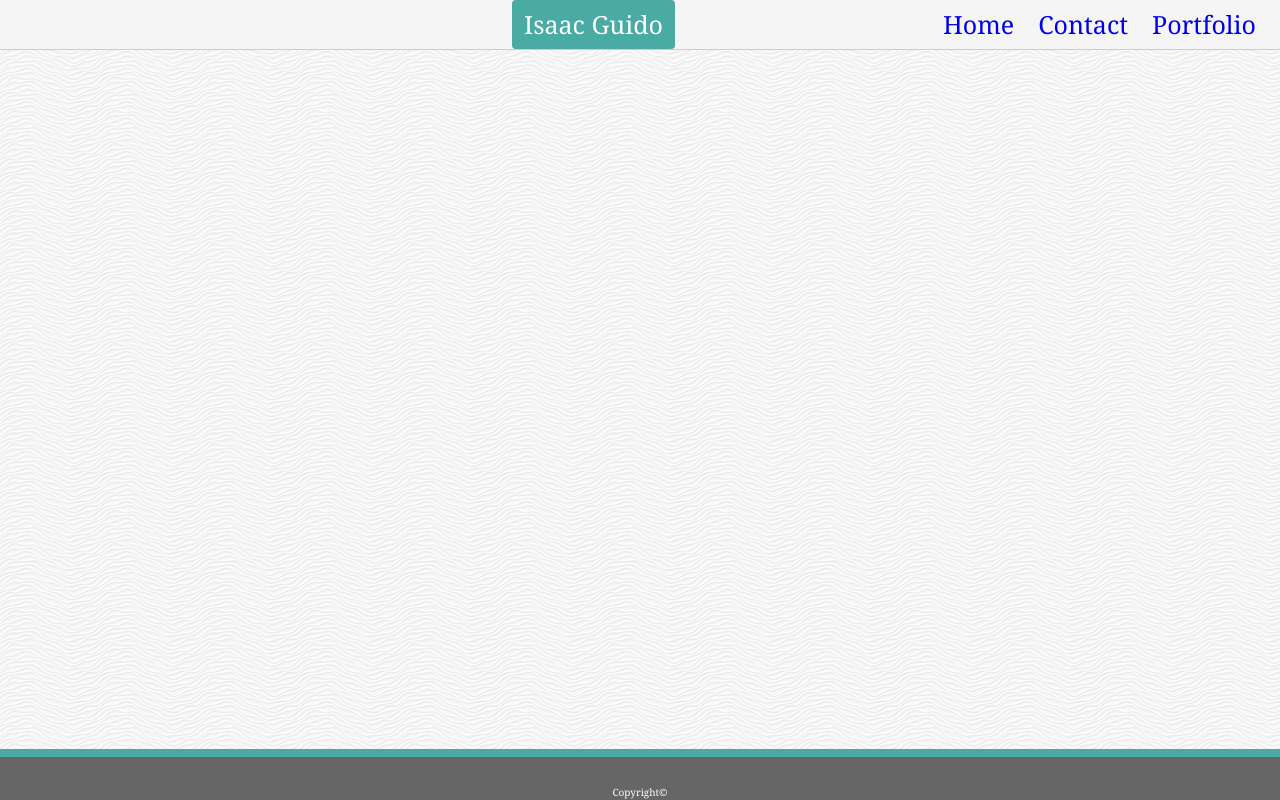
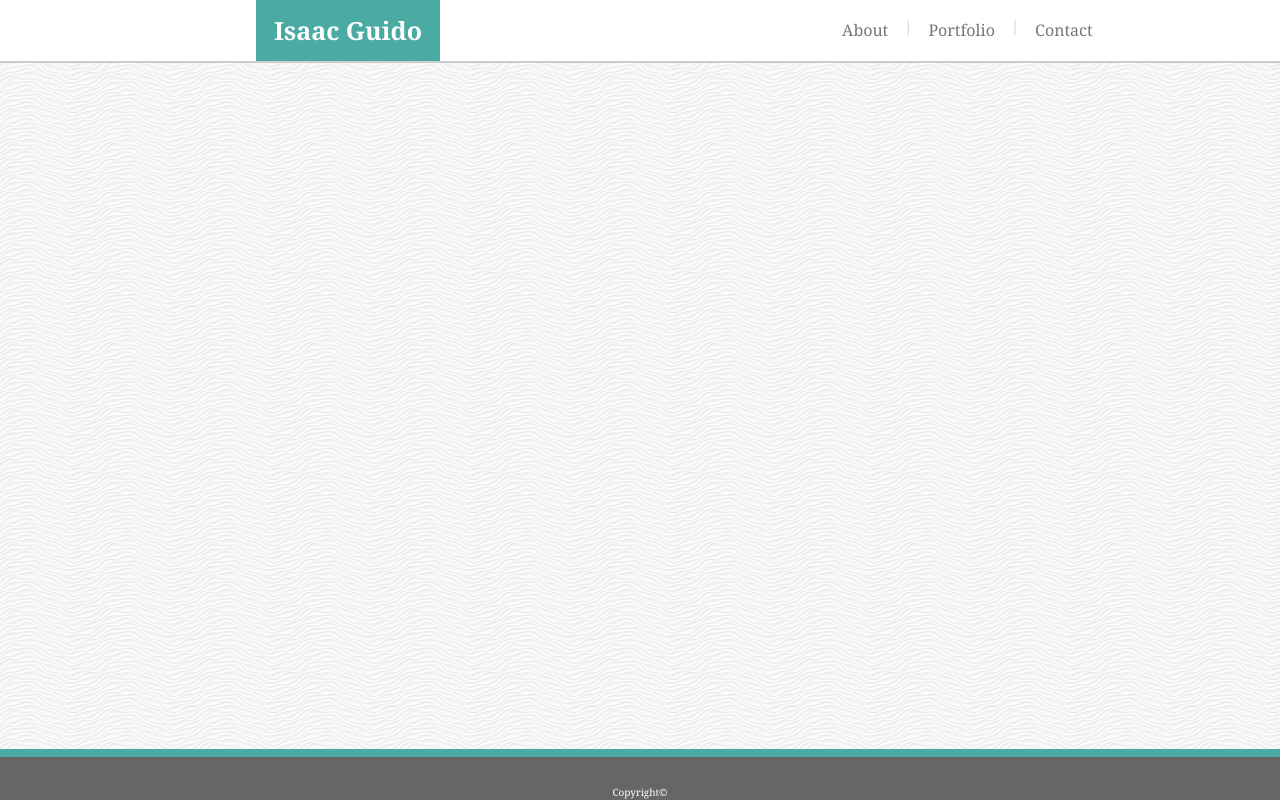
Before and after one commit to Aizeke/Personal_Portfolio, a plain HTML site: page index.html in a window 1280 px wide. Drawn offline with Linux system fonts and the light colour scheme.

Commit message:
Added Header changes, Squared Logo, Resize, changed the header links

```diff
--- a/assets/css/style.css
+++ b/assets/css/style.css
@@ -4,45 +4,52 @@ body {
 }
 
 .header {
+    overflow: hidden;
     position: fixed;
     left: 0;
     top: 0;
     width: 100%;
-    background: whitesmoke;
+    background: white;
     overflow: hidden;
     padding: 0px;
     margin: 0px;
-    border-bottom: 1px solid #cccccc;
+    border-bottom: 2px solid #cccccc;
+    color: #dddddd;
 }
 
 .header a {
     float: left;
     text-align: center;
-    padding: 12px;
+    padding: 18px;
     text-decoration: none;
-    font-size: 25px;
     font-family: 'Georgia', 'Times New Roman', Times, serif;
     line-height: 25px;
-    border-radius: 4px;
 }
 
 .logo {
     background: #4aaaa4;
-    margin-left: 40%;
+    margin-left: 20%;
     color: white;
+    font-size: 25px;
+    font-weight: bolder;
 
 }
 
 .about {
-    margin-left: 20%;
+    margin-left: 30%;
+    font-size: 16px;
+    color: #777777;
 }
 
-.content {
+.contact {
+    font-size: 16px;
+    color: #777777;
 
 }
 
 .portfolio {
-
+    font-size: 16px;
+    color: #777777;
 }
 
 
--- a/index.html
+++ b/index.html
@@ -13,9 +13,11 @@
     <header class="header">
         <a href="./index.html" class="logo">Isaac Guido</a>
         <div class="rightHead">
-            <a href="./index.html" class="about">Home</a>
+            <a href="./index.html" class="about">About</a>
+            <div style="float:left; padding-top: 18px;">|</div>
+            <a href="./portfolio.html" class="portfolio">Portfolio</a>
+            <div style="float:left; padding-top: 18px;">|</div>
             <a href="./contact.html" class="contact">Contact</a>
-            <a href="./portfolio.html" class="portfolio">Portfolio</a>
         </div>
     </header>
 
```
